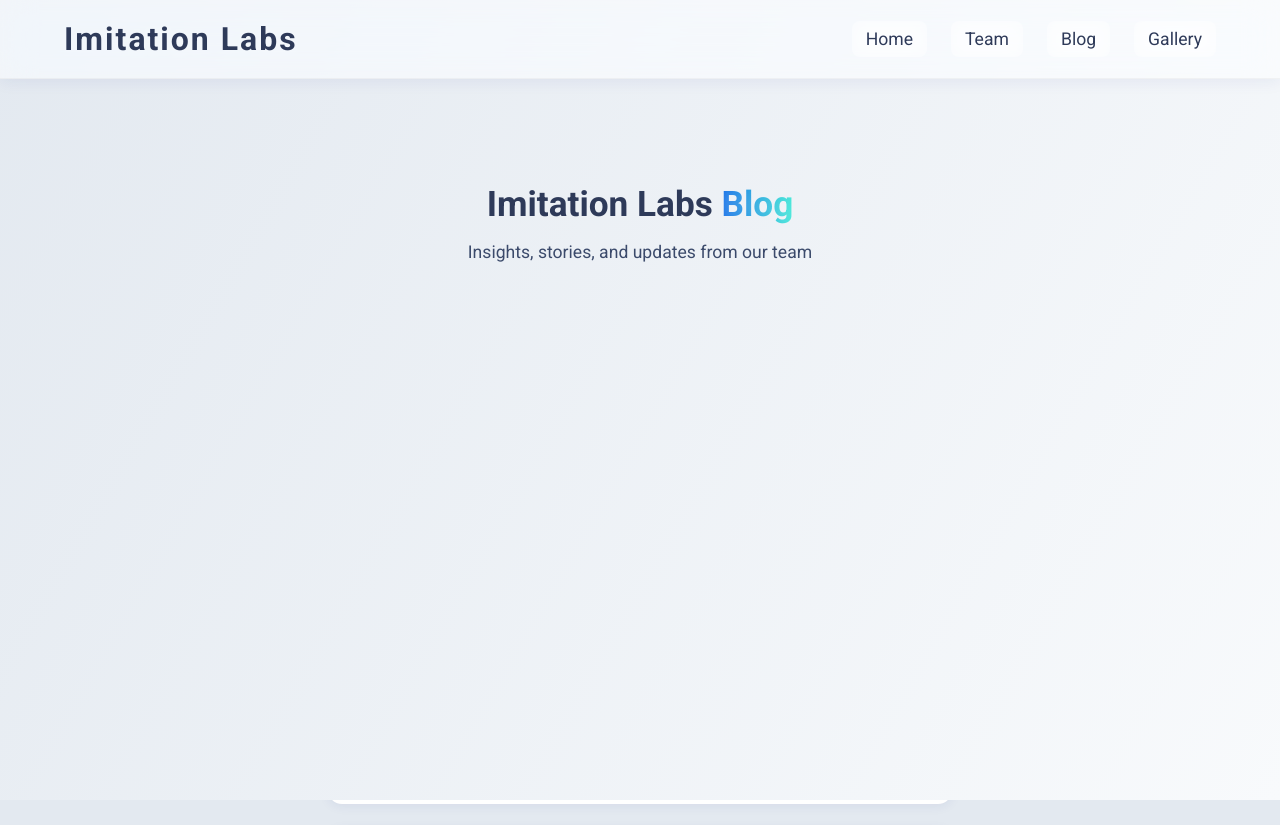
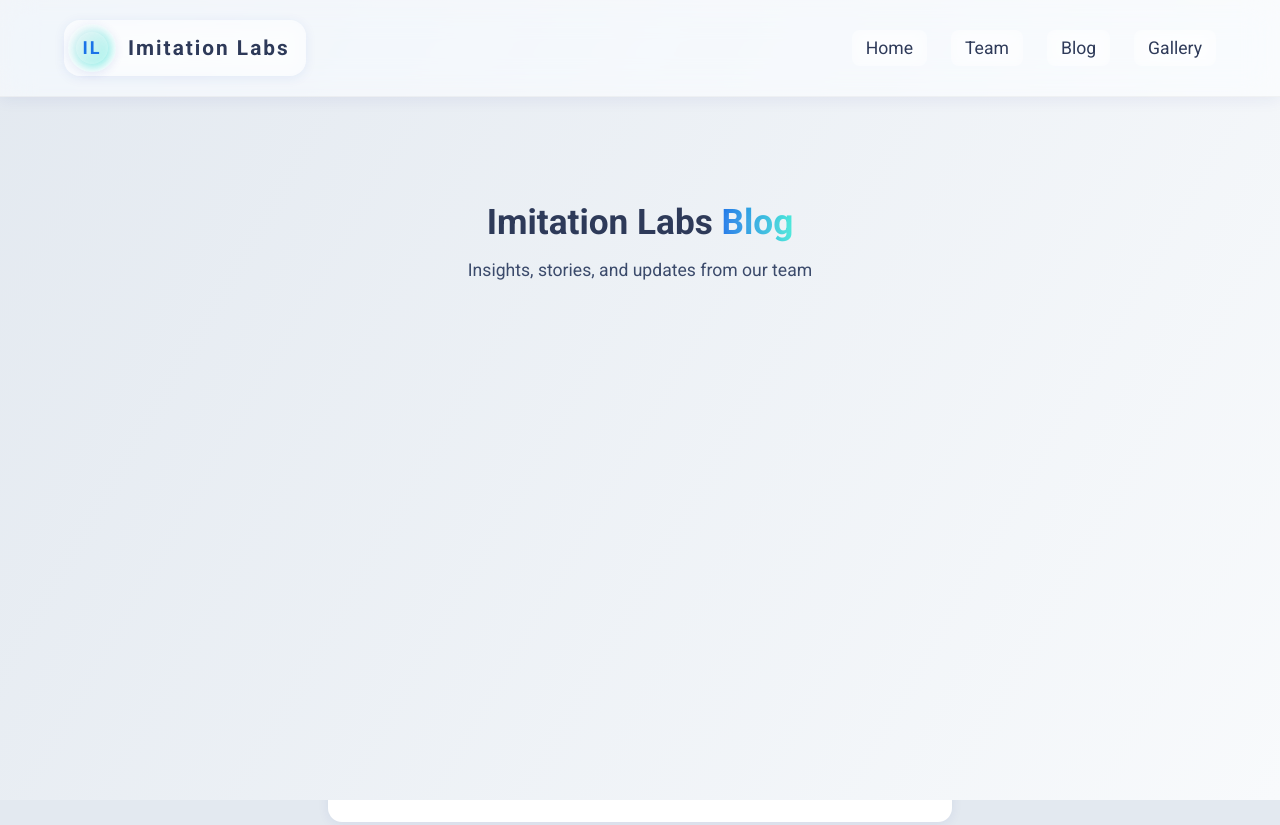
Before and after one commit to imitation-labs/imitation-labs, a plain HTML site: page blog.html in a window 1280 px wide. Shown: the top 825 px of the page. Drawn offline with Linux system fonts and the light colour scheme.

Commit message:
Enhance navbar logo with glass effect and update styles for improved aesthetics

```diff
--- a/blog.html
+++ b/blog.html
@@ -10,7 +10,23 @@
 <body>
     <div class="hero-bg"></div>
     <nav class="navbar">
-        <div class="logo">Imitation Labs</div>
+        <div class="logo glass-logo">
+            <svg width="48" height="48" viewBox="0 0 48 48" fill="none" xmlns="http://www.w3.org/2000/svg" class="logo-svg">
+                <defs>
+                    <linearGradient id="glassGradient" x1="0" y1="0" x2="48" y2="48" gradientUnits="userSpaceOnUse">
+                        <stop stop-color="#e3e9f0"/>
+                        <stop offset="1" stop-color="#43e8d8"/>
+                    </linearGradient>
+                    <filter id="glassBlur" x="-10" y="-10" width="68" height="68" filterUnits="userSpaceOnUse">
+                        <feGaussianBlur stdDeviation="4"/>
+                    </filter>
+                </defs>
+                <circle cx="24" cy="24" r="20" fill="url(#glassGradient)" fill-opacity="0.7" filter="url(#glassBlur)"/>
+                <circle cx="24" cy="24" r="16" fill="#fff" fill-opacity="0.25"/>
+                <text x="24" y="30" text-anchor="middle" font-size="18" font-family="Roboto, Arial, sans-serif" fill="#1a73e8" font-weight="bold" style="letter-spacing:2px;">IL</text>
+            </svg>
+            <span class="logo-text">Imitation Labs</span>
+        </div>
         <ul class="nav-links">
             <li><a href="index.html">Home</a></li>
             <li><a href="team.html">Team</a></li>
--- a/style.css
+++ b/style.css
@@ -178,6 +178,30 @@ footer {
     -webkit-backdrop-filter: blur(12px) saturate(180%);
     border-top: 1px solid rgba(200, 200, 200, 0.18);
 }
+.glass-logo {
+    display: flex;
+    align-items: center;
+    gap: 12px;
+    background: rgba(255,255,255,0.35);
+    border-radius: 16px;
+    padding: 4px 16px 4px 4px;
+    box-shadow: 0 2px 12px 0 rgba(30,64,175,0.08);
+    backdrop-filter: blur(10px) saturate(180%);
+    -webkit-backdrop-filter: blur(10px) saturate(180%);
+}
+.logo-svg {
+    display: block;
+    border-radius: 50%;
+    box-shadow: 0 2px 8px 0 rgba(30,64,175,0.10);
+    background: rgba(255,255,255,0.18);
+}
+.logo-text {
+    font-size: 1.3rem;
+    font-weight: bold;
+    color: #2e3a59;
+    letter-spacing: 2px;
+    text-shadow: 0 2px 8px rgba(255,255,255,0.2);
+}
 @media (max-width: 900px) {
     .navbar { padding: 16px 2vw; }
     .hero { padding: 60px 2vw 30px 2vw; }
@@ -191,4 +215,8 @@ footer {
     .hero { padding: 40px 2vw 20px 2vw; }
     .hero h1 { font-size: 1.3rem; }
     .subtitle { font-size: 0.95rem; }
-    .feature-cards, .gallery-grid { flex-direction: column
+    .feature-cards, .gallery-grid { flex-direction: column; }
+    .glass-logo { padding: 2px 8px 2px 2px; }
+    .logo-text { font-size: 1rem; }
+    .logo-svg { width: 32px; height: 32px; }
+}
```
